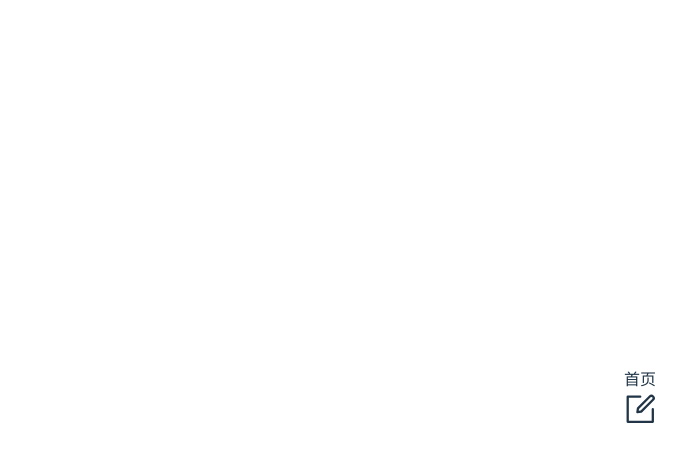
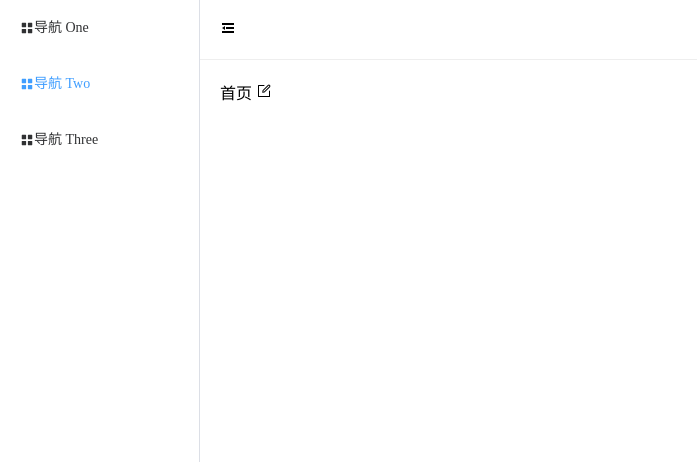
Before and after one commit to jersonwei/vue3-component, a Vue app in the folder w-components/: page / in a window 1280 px wide. Shown: the top 462 px of the page, without its empty margins (0-697 px from the left). Built offline with nearby package versions, Linux system fonts and the light colour scheme.

Commit message:
✨ feat(container): simplify-navComp

```diff
--- a/w-components/index.html
+++ b/w-components/index.html
@@ -5,6 +5,19 @@
     <link rel="icon" type="image/svg+xml" href="/vite.svg" />
     <meta name="viewport" content="width=device-width, initial-scale=1.0" />
     <title>Vite + Vue + TS</title>
+    <style>
+      * {
+        margin: 0;
+        padding: 0;
+      }
+      svg {
+        width: 1em;
+        height: 1em;
+      }
+      html,body,#app,.el-container,.el-menu {
+        height: 100%;
+      }
+    </style>
   </head>
   <body>
     <div id="app"></div>
--- /dev/null
+++ b/w-components/src/components/container/src/index.vue
@@ -0,0 +1,25 @@
+<script setup lang="ts">
+import { ref } from 'vue'
+import navHeader from '../src/navHeader/index.vue'
+import navAside from '../src/navAside/index.vue'
+const isCollapse = ref(false)
+</script>
+<template>
+  <el-container>
+    <el-aside width="auto">
+      <navAside :collapse="isCollapse"></navAside>
+    </el-aside>
+    <el-container>
+      <el-header>
+        <navHeader v-model:collapse="isCollapse"></navHeader>
+      </el-header>
+      <el-main><router-view></router-view></el-main>
+    </el-container>
+  </el-container>
+</template>
+<style lang="scss" scoped>
+.el-header {
+  padding: 0;
+  border-bottom: 1px solid #eee;
+}
+</style>
--- /dev/null
+++ b/w-components/src/components/container/src/navAside/index.vue
@@ -0,0 +1,29 @@
+<script setup lang="ts">
+let props = defineProps<{ collapse: boolean }>()
+</script>
+<template>
+  <el-menu
+    :collapse="collapse"
+    default-active="2"
+    class="el-menu-vertical-demo"
+  >
+    <el-menu-item index="1">
+      <el-icon-menu></el-icon-menu>
+      <span>导航 One</span>
+    </el-menu-item>
+    <el-menu-item index="2">
+      <el-icon-menu></el-icon-menu>
+      <span>导航 Two</span>
+    </el-menu-item>
+    <el-menu-item index="3">
+      <el-icon-menu></el-icon-menu>
+      <span>导航 Three</span>
+    </el-menu-item>
+  </el-menu>
+</template>
+<style lang="scss" scoped>
+.el-menu-vertical-demo:not(.el-menu--collapse) {
+  width: 200px;
+  min-height: 400px;
+}
+</style>
--- /dev/null
+++ b/w-components/src/components/container/src/navHeader/index.vue
@@ -0,0 +1,26 @@
+<script setup lang="ts">
+let props = defineProps<{ collapse: boolean }>()
+let emits = defineEmits(['update:collapse'])
+const toggle = () => {
+  emits('update:collapse', !props.collapse)
+}
+</script>
+<template>
+  <div class="header">
+    <span @click="toggle">
+      <el-icon-expand class="pointer" v-if="collapse"></el-icon-expand>
+      <el-icon-fold v-else class="pointer"></el-icon-fold>
+    </span>
+  </div>
+</template>
+<style lang="scss" scoped>
+.header {
+  height: 60px;
+  padding: 0 20px;
+  display: flex;
+  align-items: center;
+}
+.pointer {
+  cursor: pointer;
+}
+</style>
--- a/w-components/src/main.ts
+++ b/w-components/src/main.ts
@@ -1,5 +1,5 @@
 import { createApp } from 'vue'
-import './style.css'
+// import './style.css'
 import router from './router'
 import ElementPlus from 'element-plus'
 import 'element-plus/dist/index.css'
--- a/w-components/src/views/Home.vue
+++ b/w-components/src/views/Home.vue
@@ -2,7 +2,7 @@
 <template>
   <div>
     首页
-    <el-icon-edit></el-icon-edit>
+    <el-icon-edit style="width:1em"></el-icon-edit>
   </div>
 </template>
 <style lang="scss" scoped></style>
```
Also changed, not shown: w-components/src/components/HelloWorld.vue (deleted, +0 -38 lines), w-components/src/router/index.ts (+9 -3 lines).
